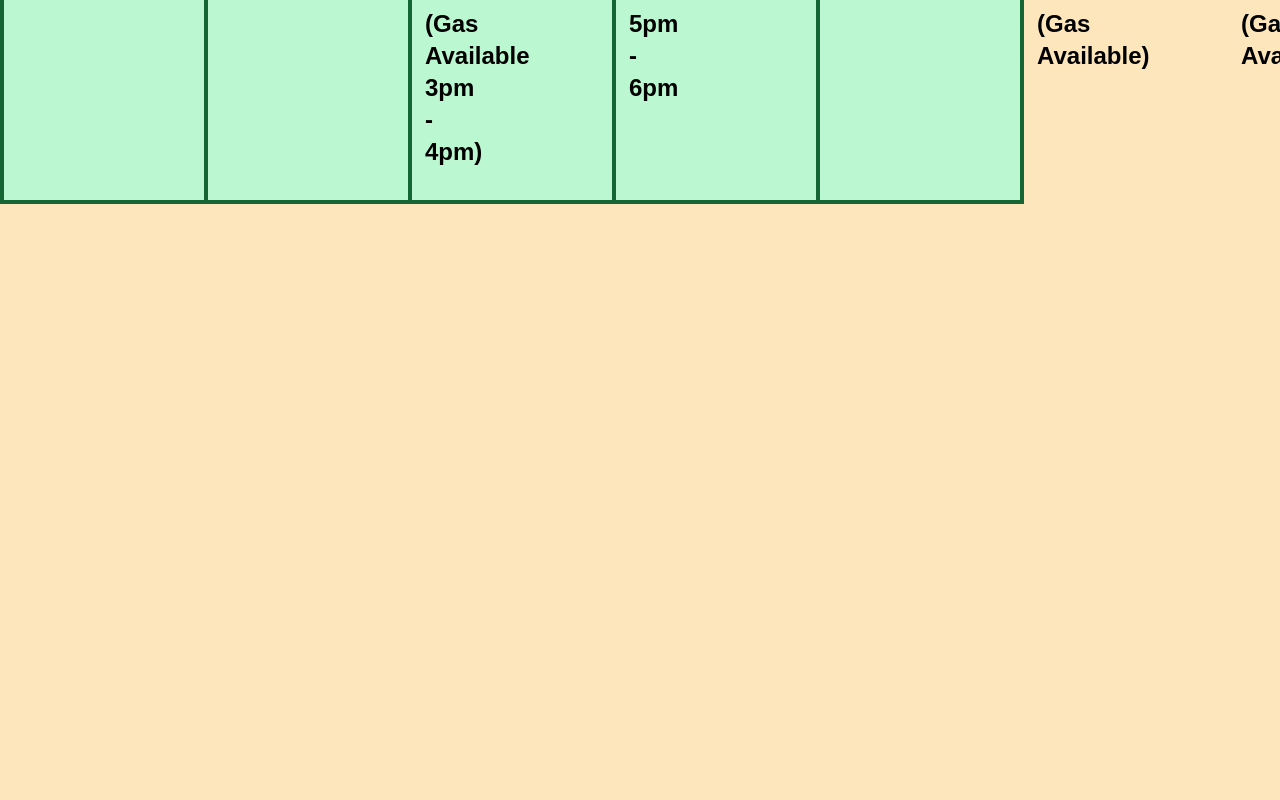
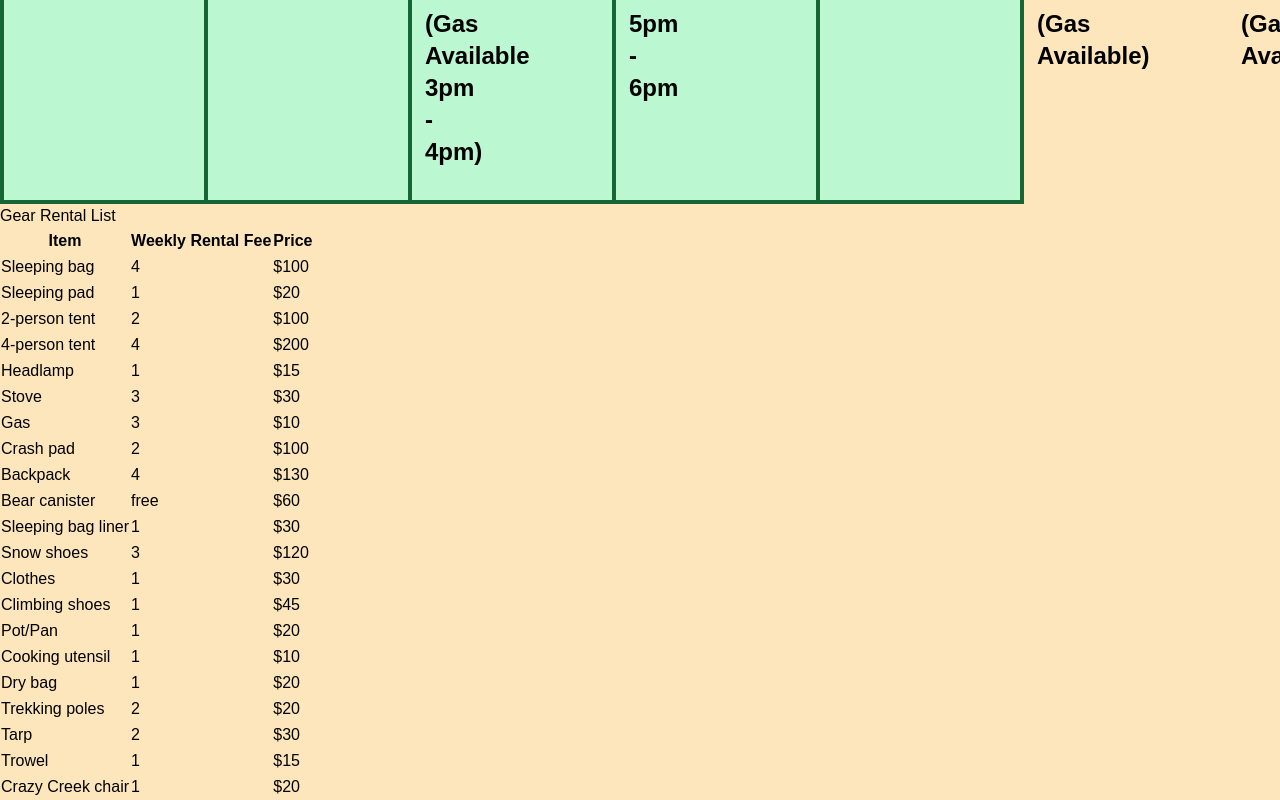
Before and after one commit to fullstackatbrown/project-boc, a Next.js app: page /gear-room in a window 1280 px wide. Shown: the part 1913-2713 px from the top of the page. Before the commit the page ends 2117 px from the top, so only its background shows below. Built offline with nearby package versions, Linux system fonts and the light colour scheme.

Commit message:
add gear rental table

```diff
--- /dev/null
+++ b/src/app/gear-room/gear-rental.tsx
@@ -0,0 +1,53 @@
+import React from "react";
+
+const gearList = [
+  { item: "Sleeping bag", weeklyRentalFee: 4, price: 100 },
+  { item: "Sleeping pad", weeklyRentalFee: 1, price: 20 },
+  { item: "2-person tent", weeklyRentalFee: 2, price: 100 },
+  { item: "4-person tent", weeklyRentalFee: 4, price: 200 },
+  { item: "Headlamp", weeklyRentalFee: 1, price: 15 },
+  { item: "Stove", weeklyRentalFee: 3, price: 30 },
+  { item: "Gas", weeklyRentalFee: 3, price: 10 },
+  { item: "Crash pad", weeklyRentalFee: 2, price: 100 },
+  { item: "Backpack", weeklyRentalFee: 4, price: 130 },
+  { item: "Bear canister", weeklyRentalFee: "free", price: 60 },
+  { item: "Sleeping bag liner", weeklyRentalFee: 1, price: 30 },
+  { item: "Snow shoes", weeklyRentalFee: 3, price: 120 },
+  { item: "Clothes", weeklyRentalFee: 1, price: 30 },
+  { item: "Climbing shoes", weeklyRentalFee: 1, price: 45 },
+  { item: "Pot/Pan", weeklyRentalFee: 1, price: 20 },
+  { item: "Cooking utensil", weeklyRentalFee: 1, price: 10 },
+  { item: "Dry bag", weeklyRentalFee: 1, price: 20 },
+  { item: "Trekking poles", weeklyRentalFee: 2, price: 20 },
+  { item: "Tarp", weeklyRentalFee: 2, price: 30 },
+  { item: "Trowel", weeklyRentalFee: 1, price: 15 },
+  { item: "Crazy Creek chair", weeklyRentalFee: 1, price: 20 },
+];
+
+const GearTable = () => {
+  return (
+    <div className="gear-table-container">
+      <h1>Gear Rental List</h1>
+      <table className="gear-table">
+        <thead>
+          <tr>
+            <th className="gear-table-header">Item</th>
+            <th className="gear-table-header">Weekly Rental Fee</th>
+            <th className="gear-table-header">Price</th>
+          </tr>
+        </thead>
+        <tbody>
+          {gearList.map((gear, index) => (
+            <tr key={index}>
+              <td className="gear-table-cell">{gear.item}</td>
+              <td className="gear-table-cell">{gear.weeklyRentalFee}</td>
+              <td className="gear-table-cell">${gear.price}</td>
+            </tr>
+          ))}
+        </tbody>
+      </table>
+    </div>
+  );
+};
+
+export default GearTable;
--- /dev/null
+++ b/src/app/gear-room/page.css
@@ -0,0 +1,27 @@
+.gear-table-container {
+  position: absolute;
+  margin-right: 64px;
+  right: 0;
+  border-collapse: collapse;
+  border: 1px solid black;
+  width: 300px;
+}
+.gear-table {
+  position: absolute;
+  right: 0;
+  border-collapse: collapse;
+  width: 300px;
+}
+
+.gear-table-header {
+  border: 1px solid black;
+  padding: 8px;
+  background-color: #f2f2f2;
+  font-weight: bold;
+  text-align: center;
+}
+
+.gear-table-cell {
+  border: 1px solid black;
+  padding: 8px;
+}
--- a/src/app/gear-room/page.tsx
+++ b/src/app/gear-room/page.tsx
@@ -1,7 +1,8 @@
-'use client';
+"use client";
 import NavBar from "../components/NavBar";
-import Schedule from "./schedule"
-import "./gear-room.css"
+import Schedule from "./schedule";
+import "./gear-room.css";
+import GearTable from "./gear-rental";
 
 export default function GearRoom() {
   return (
@@ -17,53 +18,79 @@ export default function GearRoom() {
               <h1 className="entry-title">Gear Room</h1>
             </header>
             <div className="entry-content">
-                        The BOC has a gear room in the ground floor of the Campus Center (directions below),
-                            where we have a large selection of outdoor gear. We use these items for the trips we sponsor,
-                            but we also offer the opportunity for students to rent out gear from us. If you’re interested in renting
-                            gear for your own trip with friends, we also provide consulting about what you might need, how to plan your trip,
-                            and any other questions. If you’re interested in renting gear, or just want to come see our selection and learn
-                            about how to use things, come visit our gear room during open hours!
+              The BOC has a gear room in the ground floor of the Campus Center
+              (directions below), where we have a large selection of outdoor
+              gear. We use these items for the trips we sponsor, but we also
+              offer the opportunity for students to rent out gear from us. If
+              you’re interested in renting gear for your own trip with friends,
+              we also provide consulting about what you might need, how to plan
+              your trip, and any other questions. If you’re interested in
+              renting gear, or just want to come see our selection and learn
+              about how to use things, come visit our gear room during open
+              hours!
             </div>
             <h2>Gear Room Open Hours:</h2>
-                    <p>Come stop by our gear room and chat with gear room managers or other club leaders! We’re here to answer any
-                        questions you might have about what gear and services we provide, how to use it, and what we do! These are our
-                        hours for the semester; however, hours can be in flux week-by-week. Make sure to check our This Week Outside email
-                        each week for exact updates!
+            <p>
+              Come stop by our gear room and chat with gear room managers or
+              other club leaders! We’re here to answer any questions you might
+              have about what gear and services we provide, how to use it, and
+              what we do! These are our hours for the semester; however, hours
+              can be in flux week-by-week. Make sure to check our This Week
+              Outside email each week for exact updates!
             </p>
             <h2>How doI rent gear?</h2>
-                    <p>BOC gear is available for personal use by any Brown community member.  To check out gear, follow these steps:</p>
-                    <p>1. Come by our office in the basement of Faunce (directions below) during gear room hours
-                        (should be on the right of the website header).</p>
-                    <p>2. Find the gear that you want to check out (see partial list below).</p>
-                    <p>3. Fill out a contact sheet with your name, information, and the days that you plan to use the gear.</p>
-                    <p>4. Please bring cash in the amount of the gear rental fees below. All gear rentals are, by default, one week
-                        pending availability. We do not accept credit card or Venmo. We will only collect the retail value of the
-                        gear if it is returned late, dirty, damaged, lost, or stolen.</p>
-                    <p>5. By renting gear from the Brown Outing Club, you agree to all of our Gear Room Policies.</p>
+            <p>
+              BOC gear is available for personal use by any Brown community
+              member. To check out gear, follow these steps:
+            </p>
+            <p>
+              1. Come by our office in the basement of Faunce (directions below)
+              during gear room hours (should be on the right of the website
+              header).
+            </p>
+            <p>
+              2. Find the gear that you want to check out (see partial list
+              below).
+            </p>
+            <p>
+              3. Fill out a contact sheet with your name, information, and the
+              days that you plan to use the gear.
+            </p>
+            <p>
+              4. Please bring cash in the amount of the gear rental fees below.
+              All gear rentals are, by default, one week pending availability.
+              We do not accept credit card or Venmo. We will only collect the
+              retail value of the gear if it is returned late, dirty, damaged,
+              lost, or stolen.
+            </p>
+            <p>
+              5. By renting gear from the Brown Outing Club, you agree to all of
+              our Gear Room Policies.
+            </p>
             <p>6. Have a fun trip!</p>
             <h2>Fall 2023 Fees</h2>
             <h2>Directions to the BOC Gear Room</h2>
             <p>
               Click on the tab “Where is the Gear Room?” for video directions!
-                    Go into Faunce House and head down to the bottom floor.  Turn so
+              Go into Faunce House and head down to the bottom floor. Turn so
               that you’re walking east (toward Thayer St.), and walk through the
               orange hallway to the Kasper Multipurpose Room (a big room at the
-                    end of that hallway).  Keep walking across the multipurpose room and
-                    into a small hallway in the back right corner of the room. The BOC
-                    office is on your right.
+              end of that hallway). Keep walking across the multipurpose room
+              and into a small hallway in the back right corner of the room. The
+              BOC office is on your right.
             </p>
             <h2>More Questions?</h2>
             <p>
-                    If you have any more questions regarding gear rental or our inventory, please email us at
-                    outing@brown.edu or contact our gear room managers Cate & Ayo at ifadayo_engel-halfkenny@brown.edu
-                    and catherine_latimer@brown.edu
+              If you have any more questions regarding gear rental or our
+              inventory, please email us at outing@brown.edu or contact our gear
+              room managers Cate & Ayo at ifadayo_engel-halfkenny@brown.edu and
+              catherine_latimer@brown.edu
             </p>
-
           </main>
           <Schedule />
-
+          <GearTable />
         </div>
       </div>
-
-    </div>);
+    </div>
+  );
 }
```
Lines whose indentation alone changed are shown as unchanged.
